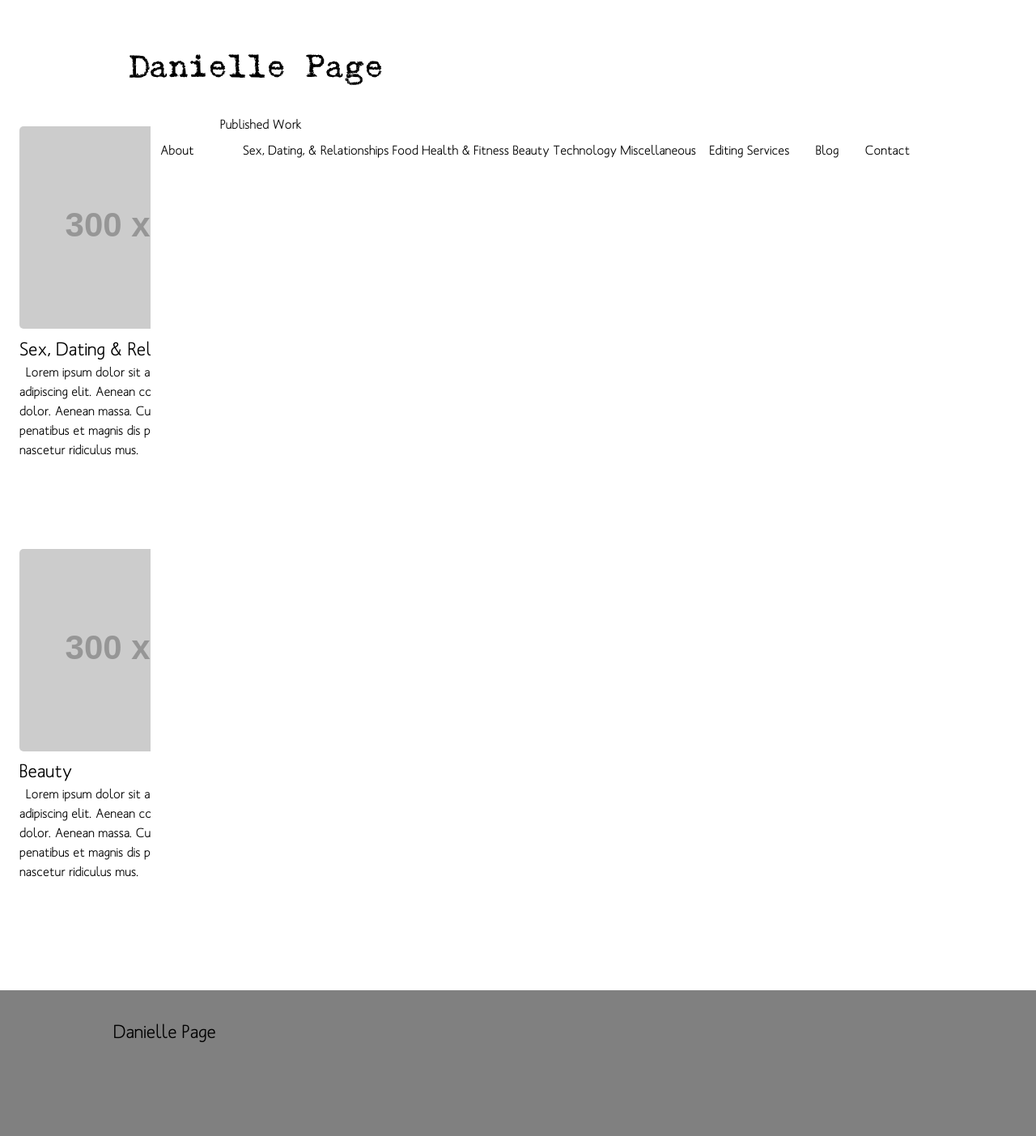
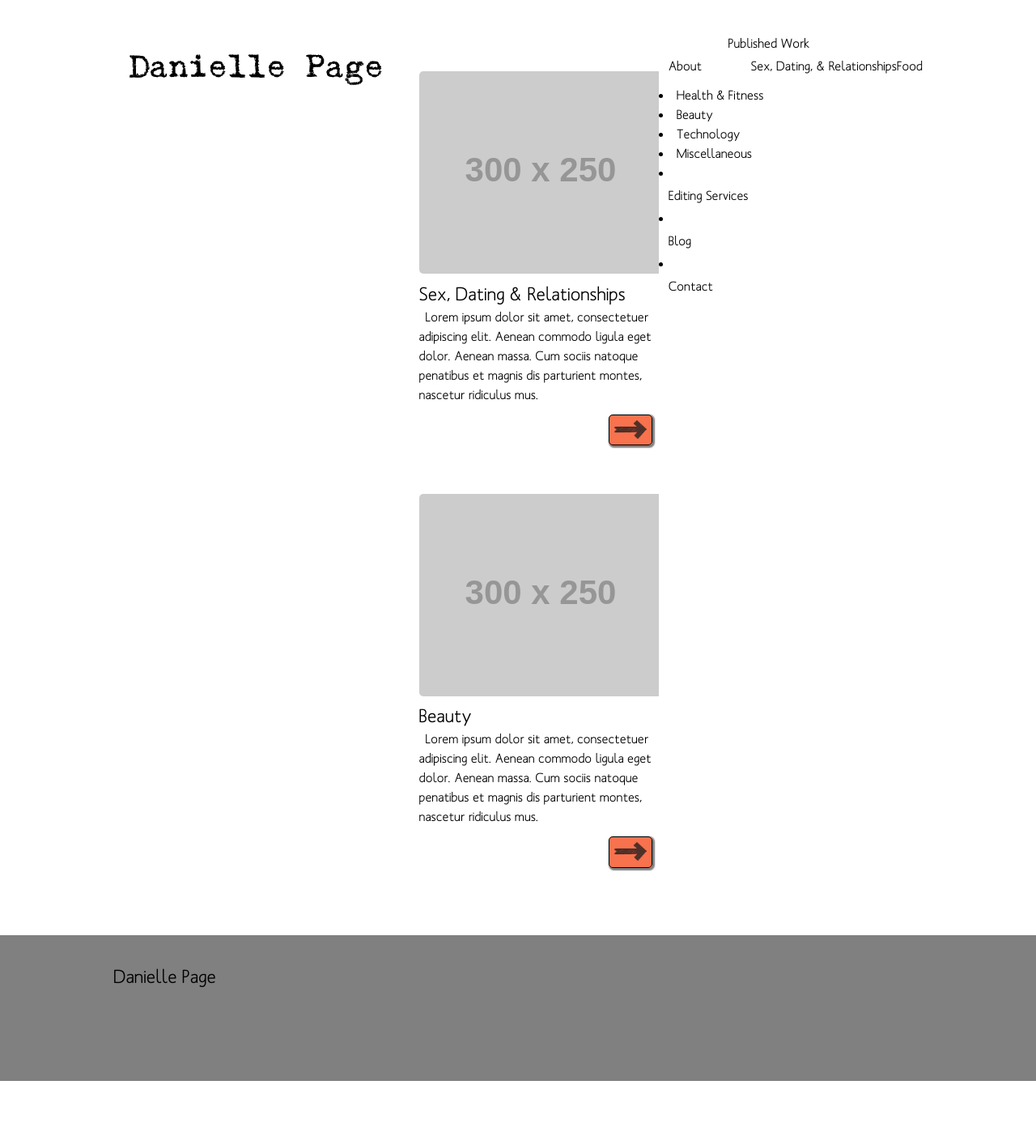
Before and after one commit to thedaniellepage/thedaniellepage, a Jekyll site: the page built from published-work.html, in a window 1280 px wide. Shown: the whole page at 81% size. Built offline with Jekyll 4.4.1, drawn with Linux system fonts in a browser that asks for light colours; after the commit the page ends 1335 px from its top, so only the background shows below that.

Commit message:
Update header.html

```diff
--- a/_includes/header.html
+++ b/_includes/header.html
@@ -5,12 +5,14 @@
             <ul class="header-nav">
                 {% for link in site.data.nav %}
                     {% if link.subcategories != null %}
-                        <li class="dropdown">
-                            <a href="{{ site.url }}{{ link.url }}" class="nav-link" data-toggle="dropdown" data-hover="dropdown">{{ link.title }}</a>
+                        <li>
+                            <a href="{{ site.url }}{{ link.url }}" class="nav-link">{{ link.title }}</a>
                                 <ul class="dropdown-menu”>
                                     {% for subcategory in link.subcategories %}
                                         <li><a href="{{ site.url }}{{ subcategory.subhref }}">{{ subcategory.subtitle }}</a></li>
+                                </ul>
                                     {% endfor %}
+                        </li>
                     {% else %}
                         <li><a class="nav-link{% if nav.title == page.title %} active{% endif %}" href="{{ site.url }}{{ link.href }}">{{ link.title }}</a>{% endif %}</li>
                 {% endfor %}
```
